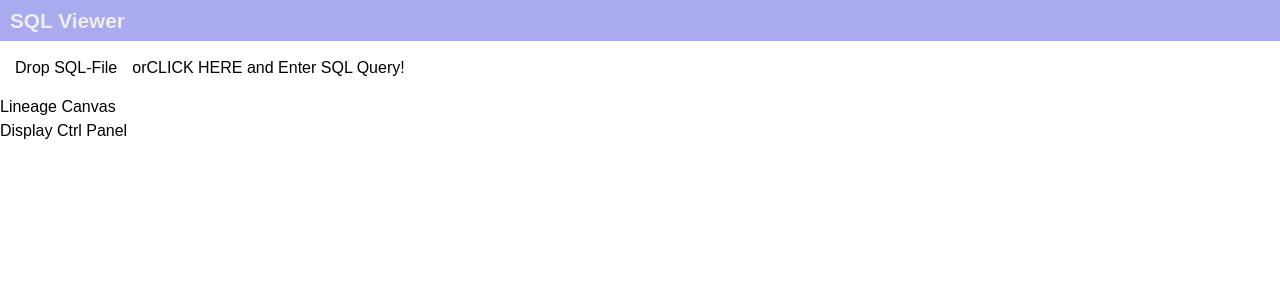
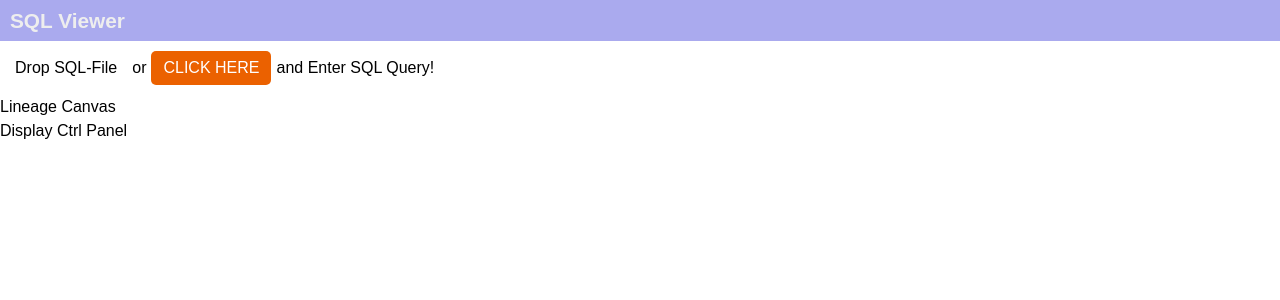
Before and after one commit to yo16/sql_parse_client_202405, a React (Create React App) app in the folder sql_visualizer_ts/: page / in a window 1280 px wide. Shown: the top 300 px of the page. Built offline with nearby package versions, Linux system fonts and the light colour scheme.

Commit message:
add QueryEnterButton & dialog

```diff
--- a/sql_visualizer_ts/src/App.css
+++ b/sql_visualizer_ts/src/App.css
@@ -2,3 +2,16 @@
     display: flex;
     flex-direction: column;
 }
+
+button {
+    color: #fff;
+    background-color: #eb6100;
+    width: 120px;
+    margin: 5px;
+    border-radius: 5px;
+    padding: 5px;
+}
+button:hover {
+    color: #fff;
+    background: #f56500;
+}
--- /dev/null
+++ b/sql_visualizer_ts/src/components/QueryEnterButton.css
@@ -0,0 +1,3 @@
+.dark-overlay {
+    background-color: rgba(0,0,0,0.5);
+}
--- /dev/null
+++ b/sql_visualizer_ts/src/components/QueryEnterButton.tsx
@@ -0,0 +1,86 @@
+import { ReactNode, useState, useRef } from "react";
+
+import "./QueryEnterButton.css";
+
+const BUTTON_TEXT = "CLICK HERE";
+
+interface QueryEnterButtonProps {
+    onEnterQuery: (query:string) => void;   // 確定時に呼び出す
+    defaultQuery?: string;
+}
+
+function QueryEnterButton({onEnterQuery, defaultQuery=""}: QueryEnterButtonProps){
+    const [showEntryDialog, setShowEntryDialog] = useState<boolean>(false);
+    // クエリのテキストエリアの値
+    const inputQueryRef = useRef<HTMLTextAreaElement>(null);
+
+    // ダイアログの表示/非表示ハンドル
+    function handleShowEntryDialog(show: boolean) {
+        setShowEntryDialog(show);
+
+        // 表示時はフォーカスをあてる
+        if (show) {
+            setTimeout(() => document.getElementById("areaQueryEntry")?.focus());
+        }
+    }
+
+    // 確定
+    function handleOnQuerySubmit() {
+        if (inputQueryRef && inputQueryRef.current){
+            // 入力値を設定して返す
+            onEnterQuery(inputQueryRef.current.value);
+        } else {
+            // 万が一初期値のままの場合は""とする
+            onEnterQuery("");
+        }
+
+        // ダイアログをクローズ
+        handleShowEntryDialog(false);
+    }
+
+    const entryArea: ReactNode = (
+        <div
+            className="fixed top-0 left-0 w-full h-full flex items-center justify-center dark-overlay"
+            onClick={()=>handleShowEntryDialog(false)}
+        >
+            <div
+                className="query-input-area"
+                onClick={(e)=>e.stopPropagation()}
+            >
+                <span>
+                    Enter Query
+                </span>
+                <textarea
+                    className="query-input-textarea"
+                    ref={inputQueryRef}
+                    defaultValue={defaultQuery}
+                    id="areaQueryEntry"
+                >
+                </textarea>
+                <div>
+                    <button
+                        onClick={() => handleShowEntryDialog(false)}
+                    >
+                        Cancel
+                    </button>
+                    <button
+                        onClick={handleOnQuerySubmit}
+                    >
+                        OK
+                    </button>
+                </div>
+            </div>
+        </div>
+    );
+
+    return (
+        <>
+            <button
+                onClick={() => handleShowEntryDialog(true)}
+            >{BUTTON_TEXT}</button>
+            {showEntryDialog && entryArea}
+        </>
+    );
+}
+
+export { QueryEnterButton };
--- a/sql_visualizer_ts/src/components/QuerySelector.css
+++ b/sql_visualizer_ts/src/components/QuerySelector.css
@@ -13,3 +13,26 @@
     border-color: #33f9;
     border-style: dashed;
 }
+
+.button-enter-query {
+    padding: 10px;
+}
+
+.query-input-area {
+    width: 500px;
+    height: 500px;
+    display: flex;
+    flex-direction: column;
+    align-items: center;
+
+    background-color: #fff;
+    padding: 5px;
+}
+.query-input-textarea {
+    width: 100%;
+    height: 100%;
+    padding: 5px;
+
+    border: 2px solid #999;
+    border-radius: 5px;
+}
--- a/sql_visualizer_ts/src/components/QuerySelector.tsx
+++ b/sql_visualizer_ts/src/components/QuerySelector.tsx
@@ -1,5 +1,7 @@
-import { useCallback } from 'react';
+import { useCallback, useState } from 'react';
 import { useDropzone } from 'react-dropzone';
+
+import { QueryEnterButton } from './QueryEnterButton';
 
 import "./QuerySelector.css";
 
@@ -10,6 +12,7 @@ interface QuerySelectorProps {
 function QuerySelector({
     onChangedQuery
 }: QuerySelectorProps) {
+    const [currentQuery, setCurrentQuery] = useState<string>("");
 
     // onDrop
     const onDrop = useCallback((acceptedFiles: File[]) => {
@@ -18,14 +21,22 @@ function QuerySelector({
         const reader = new FileReader();
         reader.addEventListener("load", () => {
             if (typeof reader.result === "string" ) {
-                console.log(`DROPPED! ${reader.result}`);
+                //console.log(`DROPPED! ${reader.result}`);
+                setCurrentQuery(reader.result)
+                onChangedQuery(reader.result);
             }
         });
         reader.readAsText(f, "utf-8");
       })
-    }, []);
+    }, [onChangedQuery]);
 
     const { getRootProps, getInputProps, isDragActive } = useDropzone({ onDrop })
+
+    function handleOnEnterQuery(query: string) {
+        //console.log(`ENTERED! ${query}`);
+        setCurrentQuery(query);
+        onChangedQuery(query);
+    }
 
     return (
         <div
@@ -48,8 +59,13 @@ function QuerySelector({
             </div>
 
             {/* 手入力ボタンゾーン */}
+            <QueryEnterButton
+                onEnterQuery={handleOnEnterQuery}
+                defaultQuery={currentQuery}
+            />
+
             <div>
-                CLICK HERE and Enter SQL Query!
+                and Enter SQL Query!
             </div>
         </div>
     );
```
